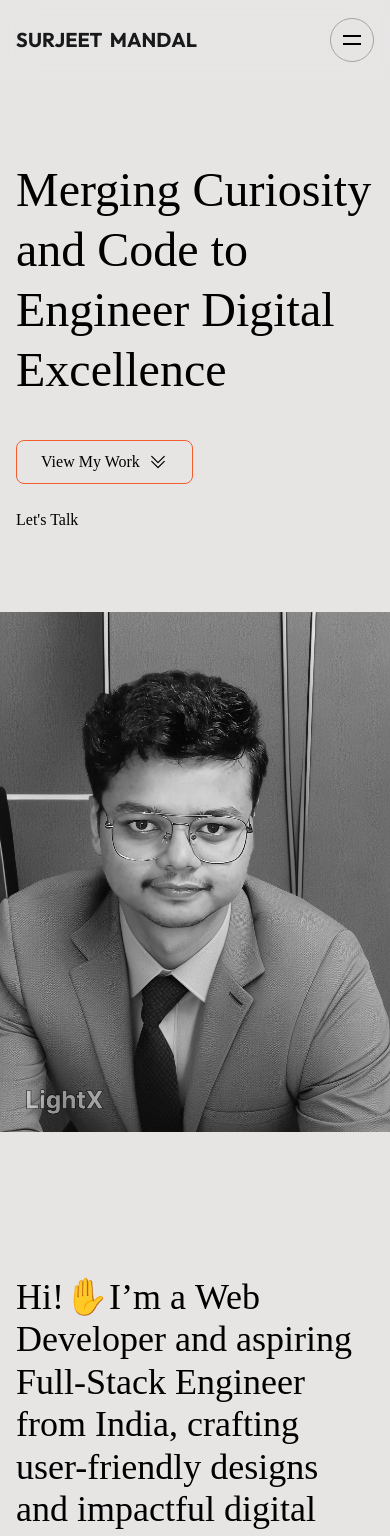
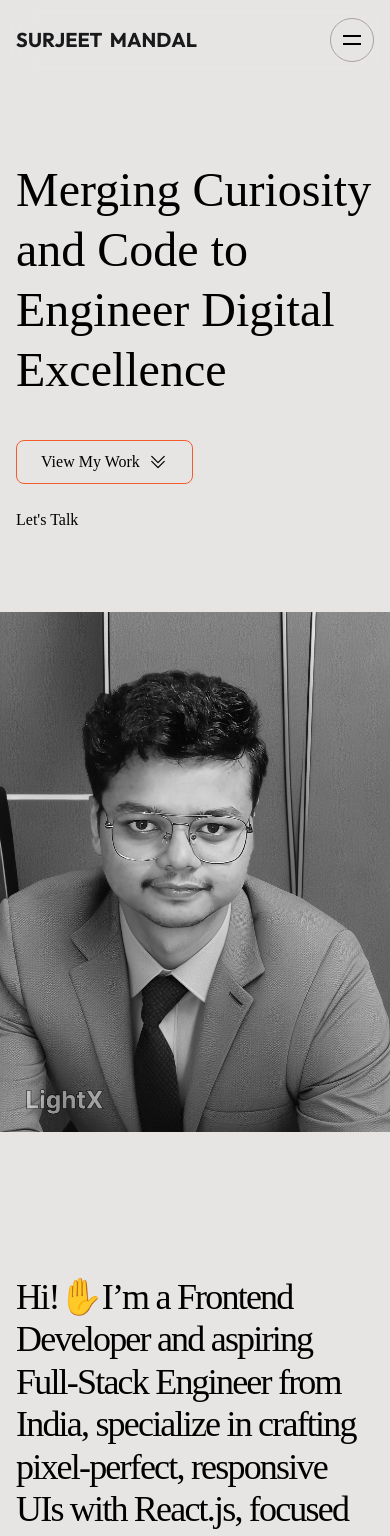
Before and after one commit to SurjeetMandal/surjeet_portfolio_3.0, a React (Vite) app: page / in a window 390 px wide. Shown: the top 1536 px of the page. Built offline with nearby package versions, Linux system fonts and the light colour scheme; a web font is replaced by a local one.

Commit message:
Fixed Some Bugs

```diff
--- a/src/components/Button.jsx
+++ b/src/components/Button.jsx
@@ -6,7 +6,7 @@ const Button = ({ primary, secondary, text_content, className, svg, onClick }) =
   return (
     <>
       {primary ? (
-        <motion.button onClick={onClick} className={`h-11 px-6 rounded-lg border-red-orange-500 gap-2 bg-red-orange-500 text-white items-center ${className}`}
+        <motion.button onClick={onClick} className={`px-6 py-3 rounded-lg border-red-orange-500 gap-2 bg-red-orange-500 text-white items-center ${className}`}
           whileTap={{scale: 0.9}}
           whileHover={{scale: 1.1}}
         >
--- a/src/components/Intro.jsx
+++ b/src/components/Intro.jsx
@@ -37,12 +37,11 @@ const Intro = () => {
     >
       <div className="container max-w-none">
         <h2
-          className="text-4xl md:text-7xl lg:text-[82px]"
+          className="text-4xl md:text-7xl lg:text-[82px] tracking-tighter"
           style={{ lineHeight: 1.18}}
         >
-          Hi!✋I&rsquo;m a Web Developer and aspiring Full-Stack Engineer from
-          India, crafting user-friendly designs and impactful digital
-          experiences.
+          Hi!✋I&rsquo;m a Frontend Developer and aspiring Full-Stack Engineer from
+          India, specialize in crafting pixel-perfect, responsive UIs with React.js, focused on delivering seamless user experiences. 🚀
         </h2>
       </div>
     </section>
--- a/src/components/Nav.jsx
+++ b/src/components/Nav.jsx
@@ -134,15 +134,15 @@ const Nav = () => {
   return (
     <div>
       <div
-        className="fixed top-0 left-0 w-full h-0 overflow-hidden bg-stone-900 z-30"
+        className="fixed top-0 left-0 w-full h-0 overflow-y-scroll md:overflow-y-hidden overflow-hidden bg-stone-900 z-30"
         ref={navScope}
       >
-        <nav className="mt-20 flex flex-col h-[75vh]" onClick={() => setIsOpen(false)}>
+        <nav className="mt-20 flex flex-col" onClick={() => setIsOpen(false)}>
           {navItems.map(({ lable, href }) => (
             <a
               href={href}
               key={lable}
-              className="text-stone-200 lg:w-[1440px] lg:mx-auto border-t border-stone-800 last:border-b py-8 hover:px-8 transition-all duration-500 hover:bg-stone-800"
+              className="2xl:w-[1660px] 2xl:mx-auto text-stone-200 w-full border-t border-stone-800 last:border-b py-8 hover:px-8 transition-all duration-500 hover:bg-stone-800"
             >
               <div className="container max-w-none flex items-center justify-between">
                 <div className="text-3xl font-light">{lable}</div>
@@ -163,6 +163,12 @@ const Nav = () => {
               </div>
             </a>
           ))}
+          <Button
+            onClick={handleDownload}
+            primary
+            text_content={"Download CV"}
+            className={"text-2xl mt-8 !py-3 !px-4 !text-center inline-flex mb-8 md:hidden m-3"}
+          />
         </nav>
       </div>
 
--- a/src/components/Projects.jsx
+++ b/src/components/Projects.jsx
@@ -3,53 +3,63 @@ import img1 from "../assets/Project1.png";
 import img3 from "../assets/Project3-removebg-preview.png";
 import img4 from "../assets/Project4-removebg-preview.png";
 import img5 from "../assets/Project5-removebg-preview.png";
+import img6 from "../assets/Project6.png"
 
 import { AppContext } from "../context/AppContext";
 
 const projects = [
   {
-    name: "Fashion | E-Commerce Web App",
+    name: "Trade With Techack | Trading Platform",
+    img: img6,
+    details: `<span class="colorPara">A <span class="medium">comprehensive trading platform</span> designed for an experienced options trading instructor with 3+ years of expertise.
+              The platform allows users to <span class="medium">purchase online courses</span>, subscribe to <span class="medium">premium Telegram trading channels</span>,
+              and access <span class="medium">portfolio management services</span>.
+              Built with several dynamic routes, It features <span class="medium">SEO optimization</span>, a sitemap.xml, robots.txt, and seamless email integration using EmailJS.</span>`,
+    techStack: ["React.js", "Vite", "Framer Motion", "React Toast", "React Icons", "EmailJS", "Tailwind CSS", "Custom CSS"],
+    gitLink: "empty",
+    liveLink: "https://tradewithtechack.com/",
+  },
+  {
+    name: "FashionHub | E-Commerce Web App",
     img: img3,
-    details: `<span class="colorPara">A <span class="medium">dynamic e-commerce web app</span> featuring a vibrant UI designed for fashion enthusiasts.
-              Includes a customizable <span class="medium">hero section</span>, filter options for easy product navigation, and real-time payment integration with Razorpay.
-              Built to <span class="medium">enhance user experience</span> through a modern and responsive design, enabling users to explore, shop, and manage their accounts effortlessly.
-              </span>`,
-    techStack: ["HTML", "CSS", "JavaScript", "Razorpay API"],
+    details: `<span class="colorPara>A <span class="medium">modern e-commerce platform</span> designed for fashion enthusiasts,
+              featuring a <span class="medium">responsive and visually appealing UI</span>.
+              Integrated with a fake product API, it includes <span class="medium">user authentication</span>,
+              advanced <span class="medium">product filtering</span>, and secure <span class="medium">Razorpay payment gateway</span>.
+              Developed using local storage for seamless user experience and based on a free Figma design.</span>`,
+    techStack: ["HTML", "CSS", "JavaScript", "Razorpay API","Fake API"],
     gitLink: "https://github.com/SurjeetMandal/surjeet_simple_ecommerce_cart",
     liveLink: "https://surjeet-simple-ecommerce-cart-site.netlify.app/",
   },
   {
-    name: "Freelancing Project | Portfolio Website",
+    name: "The Hype Department | Freelancer Portfolio",
     img: img4,
-    details: `<span class="colorPara">A <span class="medium">personal portfolio website</span> built for a freelance client to showcase their projects, skills, and experiences.
-              Includes a <span class="medium">responsive design</span>, interactive elements, and optimized performance for a professional online presence.
-              Leveraged modern web technologies to deliver a sleek and engaging user experience.
-              </span>`,
-    techStack: ["React","FramerMotion"],
+    details: `<span class="colorPara">A <span class="medium">professional portfolio website</span> crafted for a freelancer to showcase their
+              <span class="medium">projects, skills, and experience</span>.
+              The site features a <span class="medium">clean, interactive, and animated UI</span>,
+              ensuring a strong online presence with smooth navigation and engaging visuals.</span>`,
+    techStack: ["React.js", "Framer Motion"],
+    gitLink: "empty",
     liveLink: "https://www.thehypedepartment.com/",
-    gitLink: "empty",
   },
   {
-    name: "Static Multi-Page Project",
+    name: "Finsweet | Static Multi-Page Web App",
     img: img5,
-    details: `<span class="colorPara">A <span class="medium">static multi-page web application</span> built using React.
-              Designed as a beginner project to explore React's component-based architecture.
-              Features include a clean UI, navigation across pages, and a focus on modular and reusable components.
-              </span>`,
-    techStack: ["React"],
+    details: `<span class="colorPara">A <span class="medium">static multi-page web application</span> built to explore
+              <span class="medium">React's component-based architecture</span>.
+              Designed with a <span class="medium">structured layout</span>, modular components, and smooth navigation,
+              it offers a beginner-friendly and scalable web experience with a responsive design.</span>`,
+    techStack: ["React.js"],
     gitLink: "https://github.com/SurjeetMandal/surjeet-frontend1",
     liveLink: "https://surjeet-frontend1.netlify.app/",
   },
   {
-    name: "Quizopia | A quiz web app",
+    name: "Quizopia | Interactive Quiz Platform",
     img: img1,
-    details: `<span class="colorPara">A <span class="medium">quiz app</span> designed to make learning interactive and fun,
-              featuring an <span class="medium">engaging UI</span> crafted with the 60-30-10 color rule. The app
-              uses <span class="medium">educational themes</span> and exciting fonts to captivate children. Users can
-              <span class="medium">attempt quizzes</span> on various topics, with features to <span class="medium">review answers</span> and track
-              performance. The app ensures <span class="medium">smooth functionality</span> with JavaScript logic and
-              <span class="medium">modern design elements</span>, creating an enjoyable learning experience.
-              </span>`,
+    details: `<span class="colorPara">An <span class="medium">interactive quiz application</span> designed to make learning fun and engaging.
+              Features include a <span class="medium">visually appealing UI</span> based on the 60-30-10 color rule,
+              multiple <span class="medium">quiz categories</span>, detailed answer reviews, and
+              <span class="medium">performance tracking</span> to enhance user engagement and learning outcomes.</span>`,
     techStack: ["HTML", "CSS", "JavaScript"],
     gitLink: "https://github.com/SurjeetMandal/QuizApp-surjeet",
     liveLink: "https://surjeet-quizapp.netlify.app/",
--- a/tailwind.config.js
+++ b/tailwind.config.js
@@ -9,6 +9,8 @@ export default {
       sm: '400px',
       md: '768px',
       lg: '1200px',
+      xl: '1280px',
+      '2xl': '1660px'
     },
     extend: {
       container: {
```
Also changed, not shown: src/assets/Project6.png (added).
